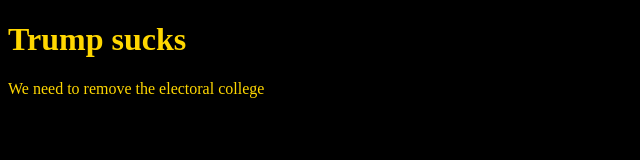
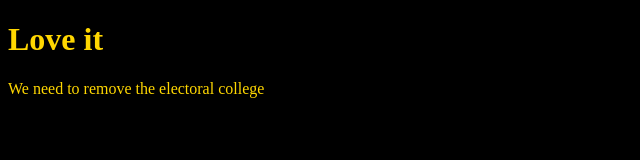
Before and after one commit to acavka13/acavka13.github.io, a plain HTML site: page unit_1/index.html in a window 1280 px wide. Shown: the whole page, without its empty margins (0-640 px from the left). Drawn offline with Linux system fonts and the light colour scheme.

Commit message:
Change heading

```diff
--- a/unit_1/index.html
+++ b/unit_1/index.html
@@ -6,7 +6,7 @@
 	<title>Love it</title>
 </head>
 <body>
-	<h1>Trump sucks</h1>
+	<h1>Love it</h1>
 	<p>We need to remove the electoral college</p>
 </body>
 </html>
```
